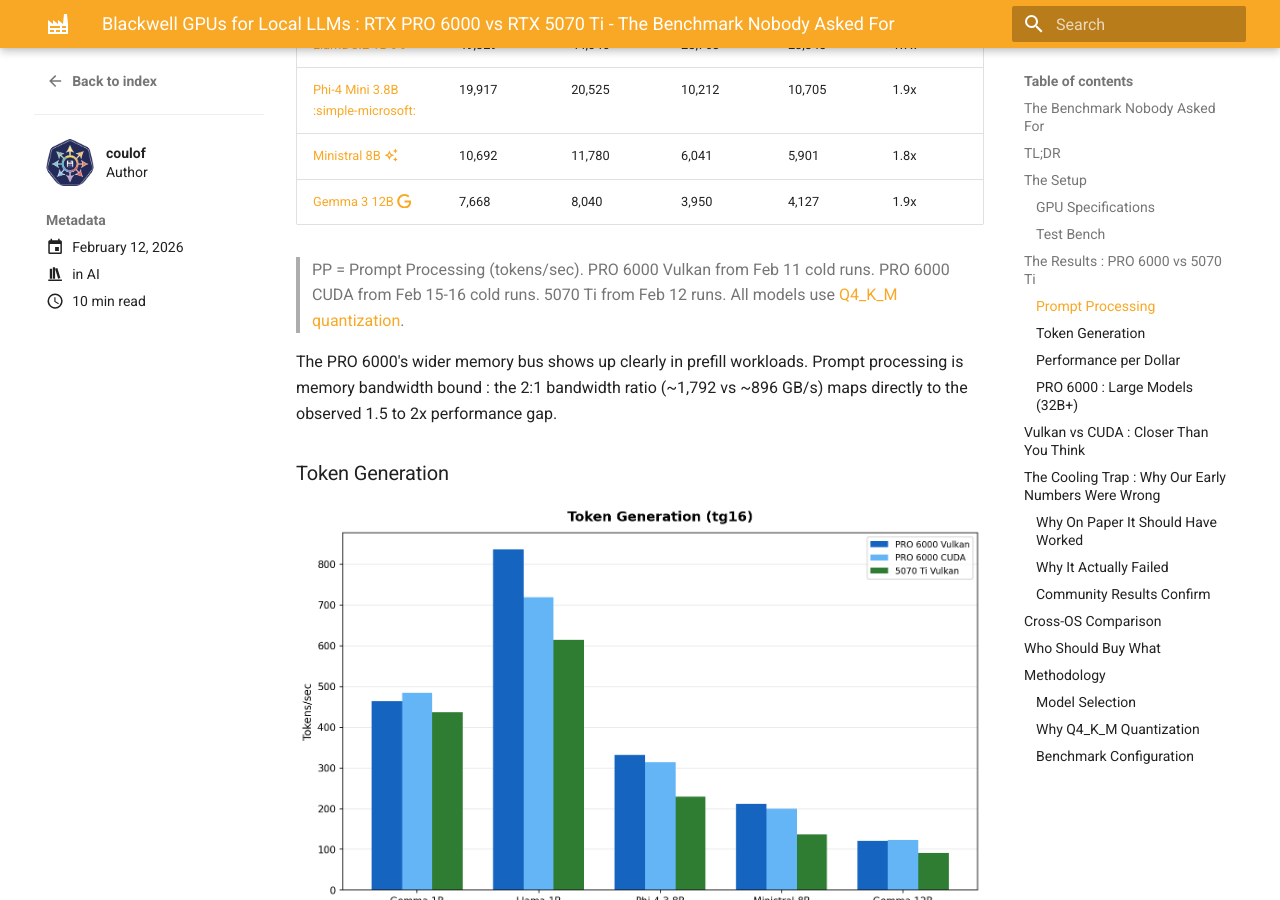
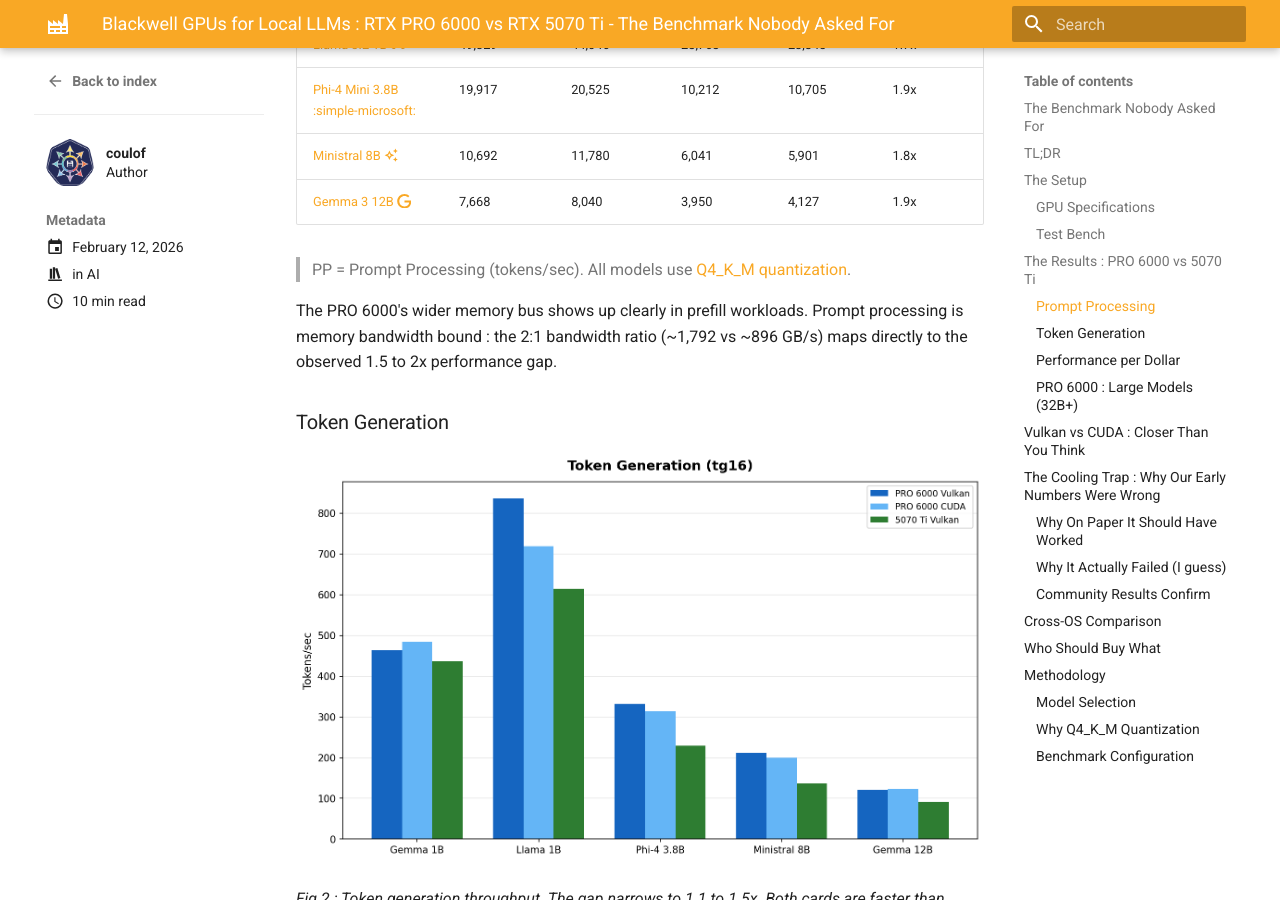
Before and after one commit to coulof/lafabrique.ai, an MkDocs documentation site: the page built from docs/blog/posts/2026-02-12-blackwell-gpu-benchmarks.md, in a window 1280 px wide and 900 px high, scrolled down 3220 px. Built offline with MkDocs 1.6.1 and Material for MkDocs 9.7.7, drawn with Linux system fonts in a browser that asks for light colours; some web fonts are replaced; some of the changed text lies outside the part shown.

Commit message:
Typos on icon and notes simplification

```diff
--- a/docs/blog/posts/2026-02-12-blackwell-gpu-benchmarks.md
+++ b/docs/blog/posts/2026-02-12-blackwell-gpu-benchmarks.md
@@ -80,7 +80,7 @@
 | [Ministral 8B :material-creation-outline:](https://huggingface.co/bartowski/Ministral-8B-Instruct-2410-GGUF) | 10,692 | 11,780 | 6,041 | 5,901 | 1.8x |
 | [Gemma 3 12B :simple-google:](https://huggingface.co/bartowski/google_gemma-3-12b-it-GGUF) | 7,668 | 8,040 | 3,950 | 4,127 | 1.9x |
 
-> PP = Prompt Processing (tokens/sec). PRO 6000 Vulkan from Feb 11 cold runs. PRO 6000 CUDA from Feb 15-16 cold runs. 5070 Ti from Feb 12 runs. All models use [Q4_K_M quantization](#why-q4_k_m-quantization).
+> PP = Prompt Processing (tokens/sec). All models use [Q4_K_M quantization](#why-q4_k_m-quantization).
 
 The PRO 6000's wider memory bus shows up clearly in prefill workloads. Prompt processing is memory bandwidth bound : the 2:1 bandwidth ratio (~1,792 vs ~896 GB/s) maps directly to the observed 1.5 to 2x performance gap.
 
@@ -181,7 +181,7 @@
 
 At 330 CFM total, even assuming 50% loss to imperfect routing, we should land at ~165 CFM through the card. On paper that covers the 10°C rise scenario with margin. In practice, the losses are much worse than 50%.
 
-### Why It Actually Failed
+### Why It Actually Failed (I guess)
 
 Three factors compound to turn 330 CFM into a fraction of what the GPU heatsink receives :
 
```
Also changed, not shown: other parts of docs/blog/posts/2026-02-12-blackwell-gpu-benchmarks.md (+1 -1 lines).
